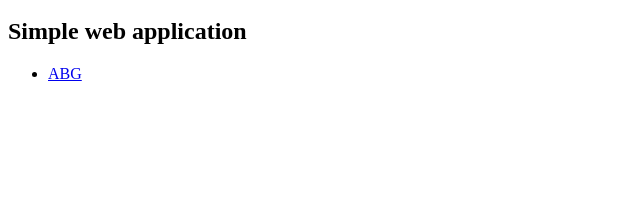
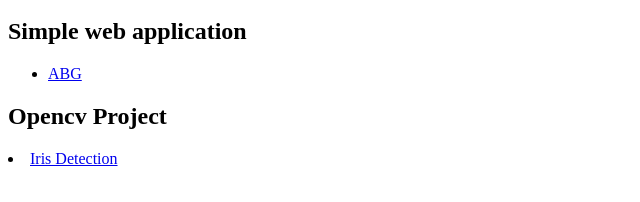
Before and after one commit to gosienna/web_practice.github.io, a plain HTML site: page index.html in a window 1280 px wide. Shown: the part 100-302 px from the top of the page, without its empty margins (0-640 px from the left). Drawn offline with Linux system fonts and the light colour scheme.

Commit message:
add index link

```diff
--- a/index.html
+++ b/index.html
@@ -7,11 +7,13 @@
     <body>
         <h1>SVG practice</h1>
         <ul>
-          <li><a href="SVG_practice/basic_shapes.html">basic shapes</a></li>
+            <li><a href="SVG_practice/basic_shapes.html">basic shapes</a></li>
         </ul>
         <h2>Simple web application</h2>
           <ul>
-            <li><a href="Simple_web_application/ABG.html">ABG</a></li>
+             <li><a href="Simple_web_application/ABG.html">ABG</a></li>
           </ul>
+        <h2>Opencv Project</h2>
+             <li><a href="OpenCV/circle_detection.html">Iris Detection</a></li>
     </body>
 </html>
```
